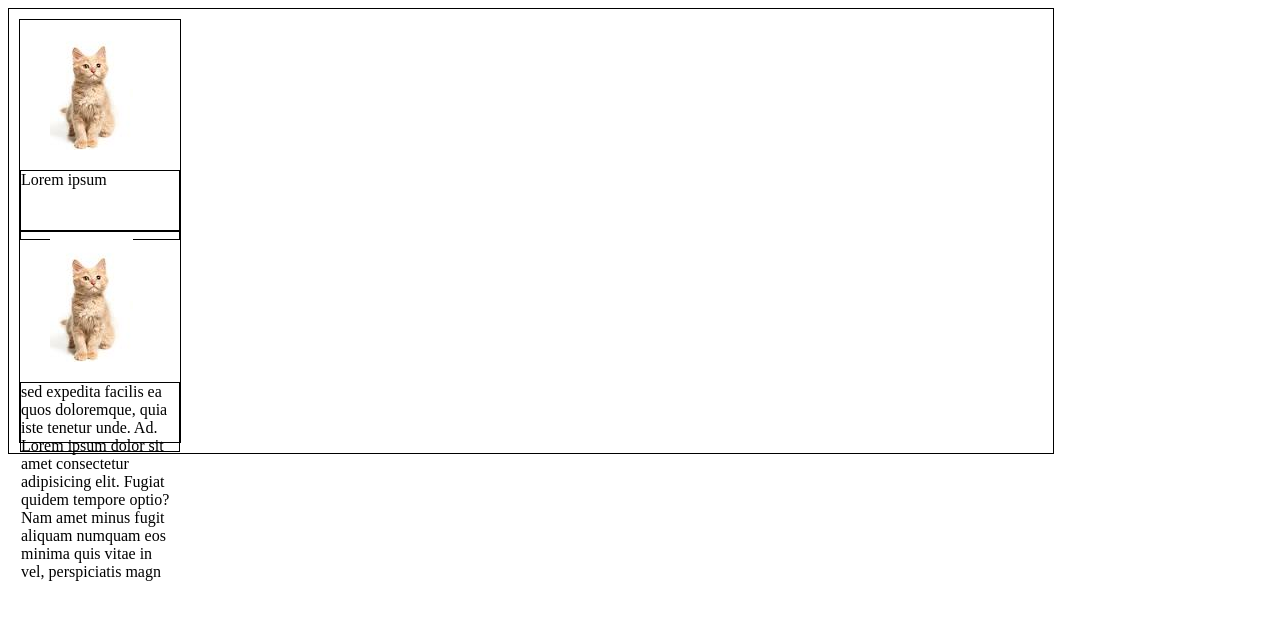
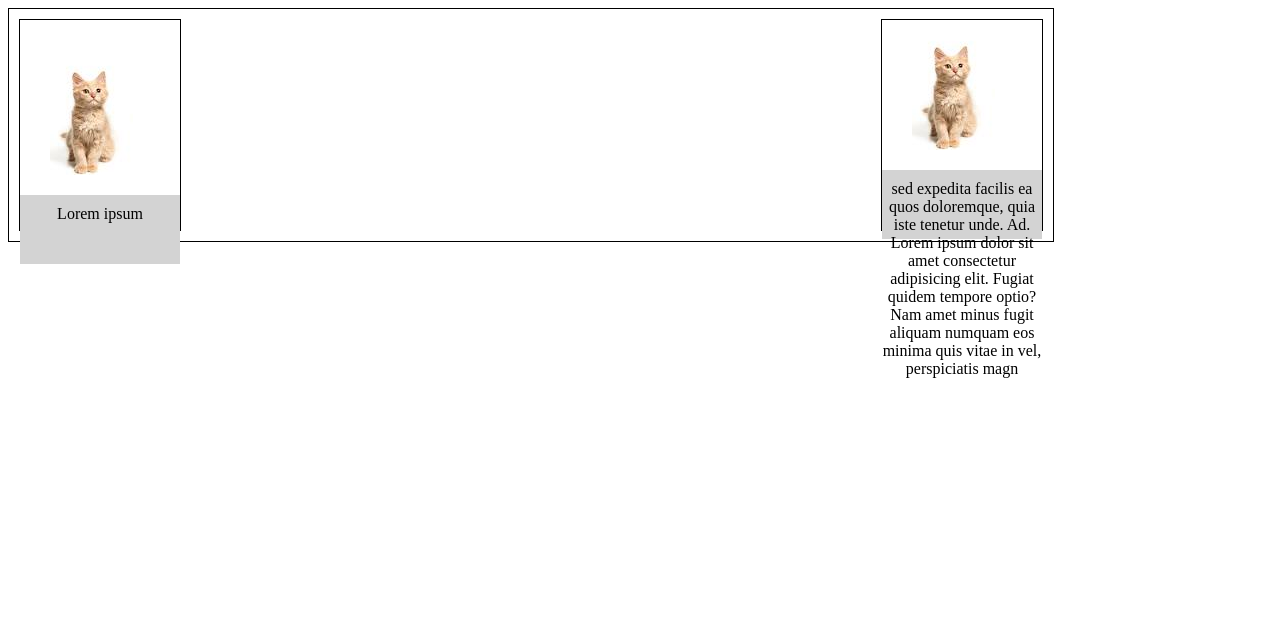
Before and after one commit to CedBG/exercice-autocorrection-flexbox, a plain HTML site: page phase1/exercice1/index.html in a window 1280 px wide. Drawn offline with Linux system fonts and the light colour scheme.

Commit message:
phase2 en cours

```diff
--- /dev/null
+++ b/phase1/exercice1/css/style.css
@@ -0,0 +1,46 @@
+.container {
+    border: 1px solid;
+    width: 80vw;
+    padding: 10px;
+    display: flex;
+    justify-content: space-between;
+}
+.p1 {
+    width: 160px;
+    height: 59px;
+    margin-left: -30px;
+    text-align: center;
+    background-color: lightgrey;
+    padding-top: 10px;
+}
+
+.p2 {
+    width: 160px;
+    height: 59px;
+    margin-left: -30px;
+    text-align: center;
+    background-color: lightgrey;
+    padding-top: 10px;
+}
+
+.v1 {
+    border: 1px solid;
+    width: 100px;
+    height: 150px;
+    padding: 30px;
+}
+.v2 {
+    border: 1px solid;
+    width: 100px;
+    height: 150px;
+    padding: 30px;
+}
+}
+
+.chaton1 {
+    margin-top: -25px;
+}
+
+.chaton2 {
+    margin-top: -25px;
+}
--- /dev/null
+++ b/phase1/exercice2/css/style.css
@@ -0,0 +1,53 @@
+.container {
+    border: 1px solid;
+    width: 80vw;
+    padding: 10px;
+    display: flex;
+    justify-content: space-between;
+}
+.p1 {
+    width: 160px;
+    height: 59px;
+    margin-left: -30px;
+    text-align: center;
+    background-color: lightgrey;
+    padding-top: 10px;
+}
+
+.p2 {
+    width: 160px;
+    height: 59px;
+    margin-left: -30px;
+    text-align: center;
+    background-color: lightgrey;
+    padding-top: 10px;
+}
+
+.v1 {
+    border: 1px solid;
+    width: 100px;
+    height: 150px;
+    padding: 30px;
+}
+
+.v2 {
+    border: 1px solid;
+    width: 100px;
+    height: 150px;
+    padding: 30px;
+}
+
+.v3 {
+    border: 1px solid;
+    width: 100px;
+    height: 150px;
+    padding: 30px;
+}
+
+.chaton1 {
+    margin-top: -25px;
+}
+
+.chaton2 {
+    margin-top: -25px;
+}
--- a/phase1-exercice1/exercice1/css/style.css
+++ b/phase1/exercice3/css/style.css
@@ -2,19 +2,25 @@
     border: 1px solid;
     width: 80vw;
     padding: 10px;
+    display: flex;
+    justify-content: space-evenly;
 }
 .p1 {
-    border: 1px solid;
-    width: 158px;
-    height: 68px;
+    width: 160px;
+    height: 59px;
     margin-left: -30px;
+    text-align: center;
+    background-color: lightgrey;
+    padding-top: 10px;
 }
 
 .p2 {
-    border: 1px solid;
-    width: 158px;
-    height: 68px;
+    width: 160px;
+    height: 59px;
     margin-left: -30px;
+    text-align: center;
+    background-color: lightgrey;
+    padding-top: 10px;
 }
 
 .v1 {
@@ -23,12 +29,14 @@
     height: 150px;
     padding: 30px;
 }
+
 .v2 {
     border: 1px solid;
     width: 100px;
     height: 150px;
     padding: 30px;
 }
+
 
 .chaton1 {
     margin-top: -25px;
--- /dev/null
+++ b/phase1/exercice4/css/style.css
@@ -0,0 +1,39 @@
+
+
+.container {
+
+    display: flex;
+    flex-direction: row;
+    flex-wrap: wrap;
+    justify-content: space-around;
+    align-items: baseline;
+    align-content: space-around;
+    gap: -16px;
+    column-gap: 10px;
+    height: 600px;
+    border: 1px solid;
+    width: 42vw;
+    padding: 10px;
+}
+.p1 {
+    width: 160px;
+    height: 59px;
+    margin-left: -30px;
+    text-align: center;
+    background-color: lightgrey;
+    padding-top: 10px;
+}
+
+
+
+.v1 ,.v2 ,.v3 ,.v4 ,.v5 ,.v6{
+    border: 1px solid;
+    width: 100px;
+    height: 150px;
+    padding: 30px;
+
+}
+
+.chaton2 {
+    margin-top: -25px;
+}
--- /dev/null
+++ b/phase1/exercice5/css/style.css
@@ -0,0 +1,40 @@
+
+
+.container {
+
+    display: flex;
+    flex-direction: row;
+    flex-wrap: wrap;
+    justify-content: space-around;
+    align-items: baseline;
+    align-content: space-around;
+    gap: -16px;
+    column-gap: 10px;
+    height: 800px;
+    border: 1px solid;
+    width: 42vw;
+    padding: 10px;
+}
+.p1 {
+    width: 160px;
+    height: 59px;
+    margin-left: -30px;
+    text-align: center;
+    background-color: lightgrey;
+    padding-top: 10px;
+}
+
+
+
+.v1 ,.v2 ,.v3 ,.v4 ,.v5 ,.v6, .v7{
+    border: 1px solid;
+    width: 100px;
+    height: 150px;
+    padding: 30px;
+
+}
+
+
+.chaton2 {
+    margin-top: -25px;
+}
--- /dev/null
+++ b/phase1/exercice6/css/style.css
@@ -0,0 +1,38 @@
+
+
+.container {
+
+    display: flex;
+    flex-direction: row;
+    flex-wrap: wrap;
+    justify-content: space-around;
+    align-items: flex-start;
+    gap: -16px;
+    column-gap: 10px;
+    height: 600px;
+    border: 1px solid;
+    width: 42vw;
+    padding: 10px;
+}
+.p1 {
+    width: 160px;
+    height: 59px;
+    margin-left: -30px;
+    text-align: center;
+    background-color: lightgrey;
+    padding-top: 10px;
+}
+
+
+
+.v1 ,.v2 ,.v3 ,.v4 ,.v5 ,.v6{
+    border: 1px solid;
+    width: 100px;
+    height: 150px;
+    padding: 30px;
+
+}
+
+.chaton2 {
+    margin-top: -25px;
+}
--- /dev/null
+++ b/phase2/exercice1/css/style.css
@@ -0,0 +1,38 @@
+.container {
+    display: flex;
+    flex-direction: column;
+    flex-wrap: nowrap;
+    height: 100vh;
+    border: 1px solid;
+}
+
+.header {
+    background-color: rgb(205, 156, 250);
+    height: 20vh;
+}
+
+.nav {
+    background-color: lightskyblue;
+    height: 10vh;
+}
+
+
+.main {
+    background-color: lightgreen;
+    height: 60vh;
+}
+
+.section {
+    background-color: rgb(236, 236, 114);
+    height: 20vh;
+    width: 50vw;
+}
+
+.footer {
+    background-color: rgb(90, 70, 70);
+    height: 5vh;
+}
+
+.section {
+    justify-content: center;
+}
```
Also changed, not shown: phase1/exercice1/index.html (renamed from phase1-exercice1/exercice1/index.html, +1 -0 lines), phase1/exercice2/index.html (added, +42 -0 lines), phase1/exercice3/index.html (added, +37 -0 lines), phase1/exercice4/index.html (added, +66 -0 lines), phase1/exercice5/index.html (added, +79 -0 lines), phase1/exercice6/index.html (added, +66 -0 lines), phase2/exercice1/index.html (added, +80 -0 lines), phase1/exercice1/chaton.jpg (renamed from phase1-exercice1/exercice1/chaton.jpg), phase1/exercice2/chaton.jpg (added), phase1/exercice3/chaton.jpg (added), phase1/exercice4/chaton.jpg (added), phase1/exercice5/chaton.jpg (added), phase1/exercice6/chaton.jpg (added).
